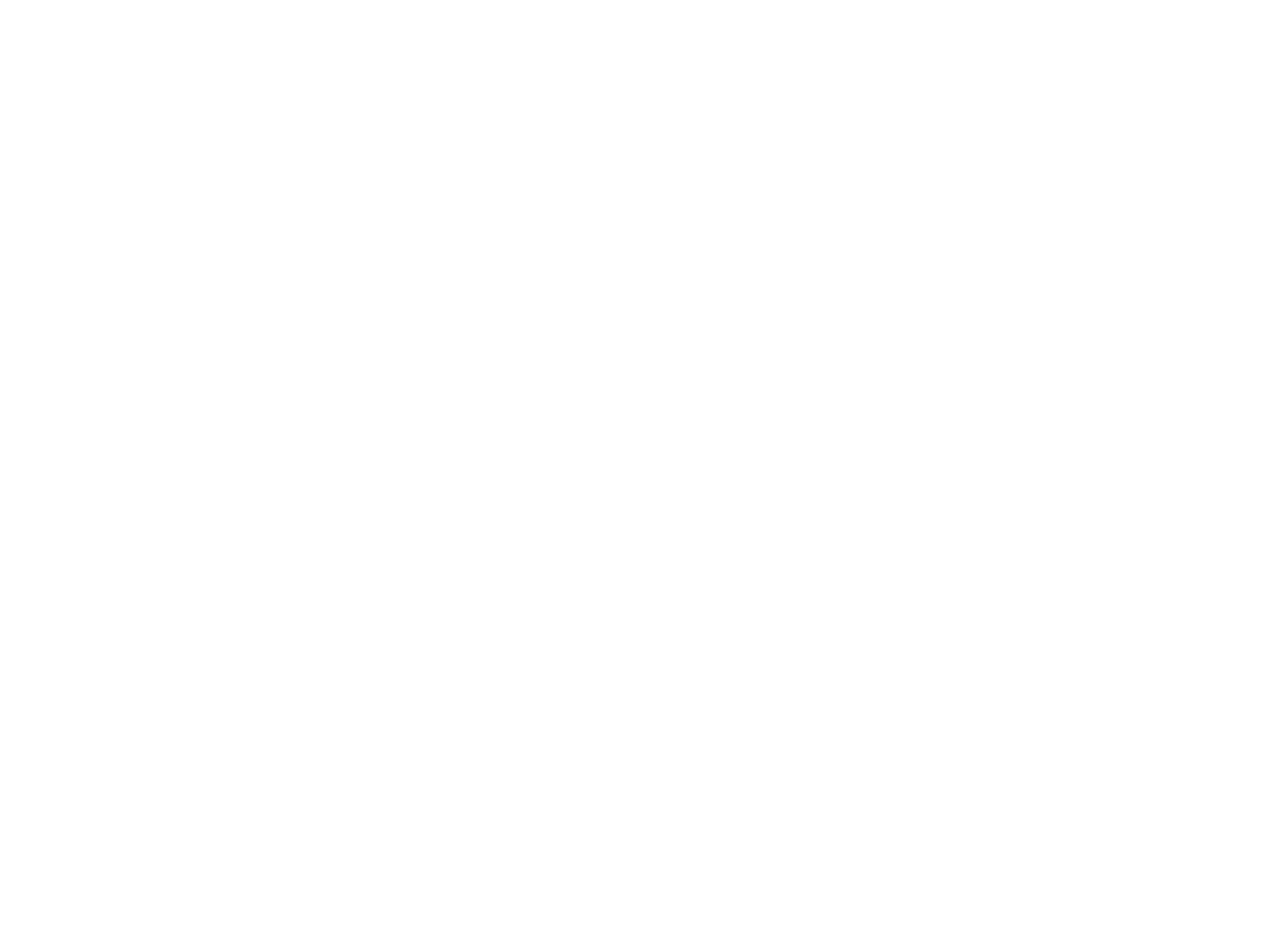
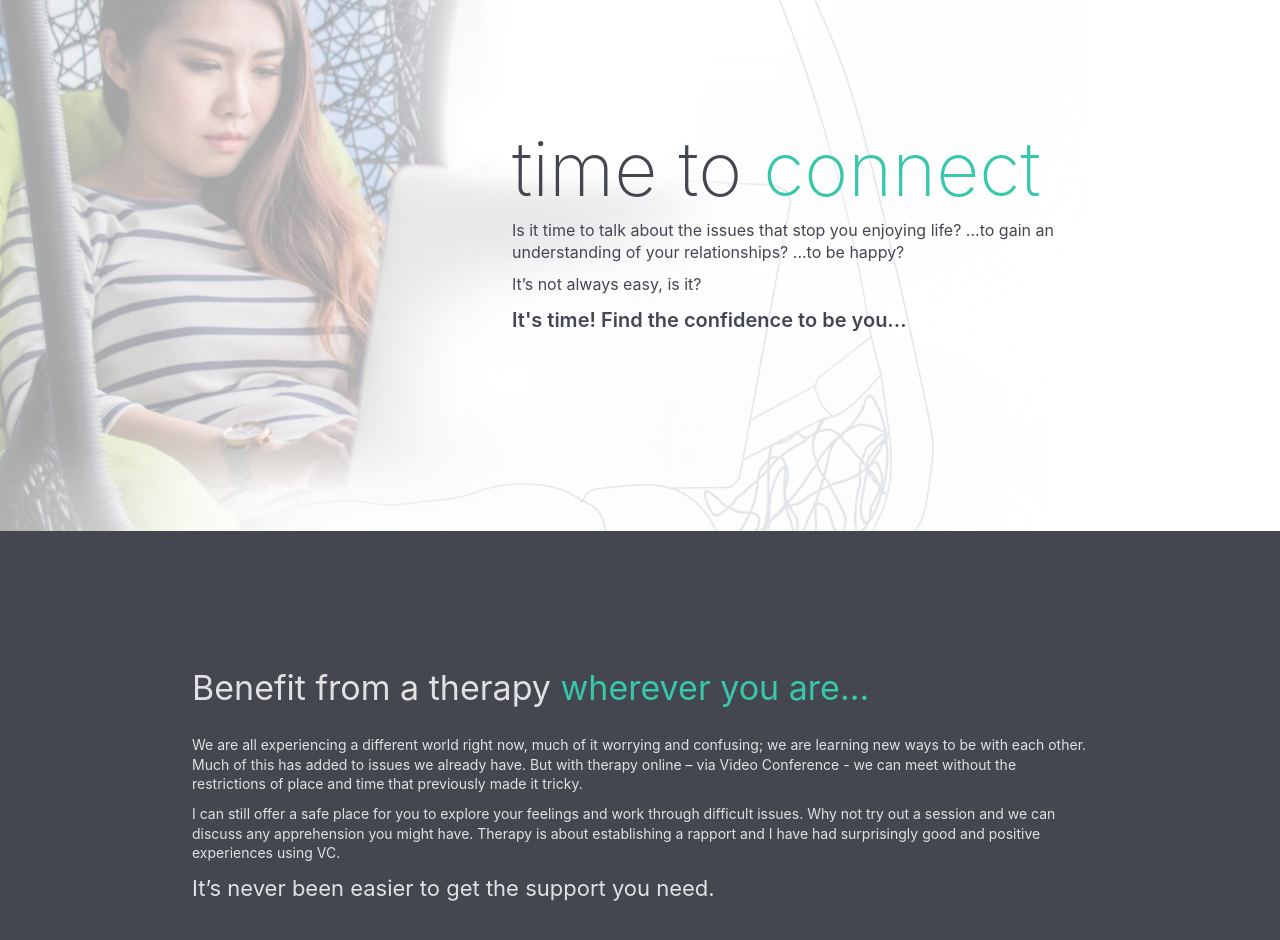
Before and after one commit to k2project/nicola-moore, a Next.js app: page / in a window 1280 px wide. Shown: the part 820-1760 px from the top of the page. Before the commit the page ends 800 px from the top, so only its background shows below. Built offline with nearby package versions, Linux system fonts and the light colour scheme.

Commit message:
home online

```diff
--- /dev/null
+++ b/components/home-page/Online.js
@@ -0,0 +1,48 @@
+import React from 'react';
+
+export default function Online() {
+    return (
+        <section className='online'>
+            <div className='section-img'>
+                <div className='cover cover--white'></div>
+                <p className='section-stripline'>
+                    time to <span className='color--theme'>connect</span>
+                </p>
+                <p>
+                    Is it time to talk about the issues that stop you enjoying
+                    life? ...to gain an understanding of your relationships?
+                    ...to be happy?
+                </p>
+                <p>It’s not always easy, is it?</p>
+                <p>
+                    <strong>It's time! Find the confidence to be you...</strong>
+                </p>
+            </div>
+            <div className='section-text bg--secondary-dark'>
+                <h2 className='section-title'>
+                    Benefit from a therapy <b>wherever you are...</b>
+                </h2>
+                <p>
+                    We are all experiencing a different world right now, much of
+                    it worrying and confusing; we are learning new ways to be
+                    with each other. Much of this has added to issues we already
+                    have. But with therapy online – via Video Conference - we
+                    can meet without the restrictions of place and time that
+                    previously made it tricky.
+                </p>
+                <p>
+                    I can still offer a safe place for you to explore your
+                    feelings and work through difficult issues. Why not try out
+                    a session and we can discuss any apprehension you might
+                    have. Therapy is about establishing a rapport and I have had
+                    surprisingly good and positive experiences using VC.
+                </p>
+                <p>
+                    <strong>
+                        It’s never been easier to get the support you need.
+                    </strong>
+                </p>
+            </div>
+        </section>
+    );
+}
--- a/components/home-page/Top.js
+++ b/components/home-page/Top.js
@@ -48,7 +48,7 @@
                 />
                 <div className='top-abs top-strapline'>
                     {/* <p className='title'>Are you ok?</p> */}
-                    <Input init='Helping YOU!' />
+                    <Input init='How are YOU?' />
                     <h2>Counselling &amp; Psychotherapy with Nicola Moore.</h2>
                 </div>
             </div>
--- a/pages/index.js
+++ b/pages/index.js
@@ -1,6 +1,7 @@
 import Head from 'next/head';
 import { Fragment } from 'react';
 import Top from '../components/home-page/Top';
+import Online from '../components/home-page/Online';
 
 export default function Home() {
     return (
@@ -13,32 +14,7 @@
             <main>
                 <h1 className='sr-only'>Welcome to Nicola Moore's website.</h1>
                 <Top />
-                {/* <header className='bg-theme home-header'>
-                    <img src='/imgs/bg_top.png' alt='' className='bg-top' />
-                    <nav>
-                        <ul>
-                            <li>
-                                <Link href='/about'>
-                                    <a>Get to know me</a>
-                                </Link>
-                            </li>
-                            <li>
-                                <Link href='/therapy'>
-                                    <a>What's therapy about?</a>
-                                </Link>
-                            </li>
-                            <li>
-                                <a href='#'>Reaching out</a>
-                            </li>
-                        </ul>
-                    </nav>
-                    <div className='title'>
-                        <h1>Just be YOU!</h1>
-                        <h2>
-                            Counselling &amp; Psychotherapy with Nicola Moore.
-                        </h2>
-                    </div>
-                </header> */}
+                <Online />
             </main>
         </Fragment>
     );
--- a/styles/global.scss
+++ b/styles/global.scss
@@ -1,6 +1,10 @@
 //==========================
 //  SCREEN READERS STYLING
 //==========================
+body {
+    color: $COLOR_DARK;
+    color: $COLOR_SECONDARY_DARK;
+}
 .sr-only {
     border: 0;
     clip: rect(1px, 1px, 1px, 1px);
@@ -23,6 +27,74 @@
 }
 a:focus {
 }
+p {
+    font-size: 1.4rem;
+    margin-bottom: 1rem;
+    line-height: 1.4;
+}
 .bg-theme {
     background-color: $COLOR_THEME;
 }
+.bg--secondary-dark {
+    background-color: $COLOR_SECONDARY_DARK;
+    color: #e1e1e1;
+}
+.color--theme {
+    color: $COLOR_THEME_DARKER;
+}
+.cover {
+    position: absolute;
+    width: 100%;
+    height: 100%;
+    top: 0;
+    left: 0;
+}
+.cover--white {
+    background-color: rgba(255, 255, 255, 0.6);
+}
+.section-img {
+    display: grid;
+    align-content: center;
+    min-height: 60rem;
+    padding: 10rem 5rem 8rem;
+    padding-left: 40%;
+    padding-right: 15%;
+    text-align: left;
+    background-color: #fff;
+    background-position: left;
+    background-repeat: no-repeat;
+    background-size: auto 100%;
+    p {
+        font-size: 1.6rem;
+    }
+    .section-stripline {
+        font-size: 7.5rem;
+        font-weight: 200;
+        line-height: 0.8;
+        margin-bottom: 2rem;
+        span {
+            font-weight: 200;
+        }
+    }
+    strong {
+        font-size: 2rem;
+        font-weight: 600;
+    }
+}
+.section-text {
+    padding: 14rem 15% 12rem;
+    strong {
+        font-size: 2.2rem;
+        font-weight: 400;
+    }
+}
+.section-title {
+    font-size: 3.4rem;
+    font-weight: 400;
+    line-height: 1;
+    margin-bottom: 3rem;
+    b {
+        font-weight: 400;
+        color: $COLOR_THEME_DARKER;
+    }
+}
--- a/styles/pages/home.scss
+++ b/styles/pages/home.scss
@@ -1,5 +1,6 @@
 .home-top {
     background-color: $COLOR_THEME;
+    padding: 2rem 0 5rem;
     nav {
         padding-right: 12%;
         padding-top: 2rem;
@@ -16,7 +17,10 @@
         font-size: 1.6rem;
     }
     h2 {
-        font-size: 1.8rem;
+        font-size: 2rem;
+    }
+    img {
+        opacity: 0.7;
     }
 }
 .top-rel,
@@ -39,11 +43,16 @@
 .home-top input,
 .title {
     font-size: 7vw;
-    letter-spacing: 0.8rem;
+    letter-spacing: 0.3rem;
     top: -0.3rem;
 }
 .home-top input {
     text-align: center;
     width: 100%;
-    font-weight: 200;
+    font-weight: 600;
+    color: $COLOR_DARK;
+    color: $COLOR_SECONDARY_DARK;
 }
+.online .section-img {
+    background-image: url('/imgs/girl_w_laptop.png');
+}
--- a/styles/reset.scss
+++ b/styles/reset.scss
@@ -17,7 +17,6 @@
     box-sizing: border-box;
     position: relative;
     font-weight: normal;
-    font-size: 1.4rem;
 }
 b,
 strong {
--- a/styles/var.scss
+++ b/styles/var.scss
@@ -1 +1,7 @@
 $COLOR_THEME: #88e2ce;
+$COLOR_THEME_DARKER: #37c8ab;
+$COLOR_SECONDARY_DARK: #435d77;
+$COLOR_SECONDARY_DARK: #323537;
+$COLOR_SECONDARY_DARK: #444750;
+$COLOR_SECONDARY_LIGHT: #efe6c3;
+$COLOR_DARK: #2a2a36;
```
Also changed, not shown: public/imgs/bg_home_2.png, public/imgs/girl_w_laptop.png (added).
